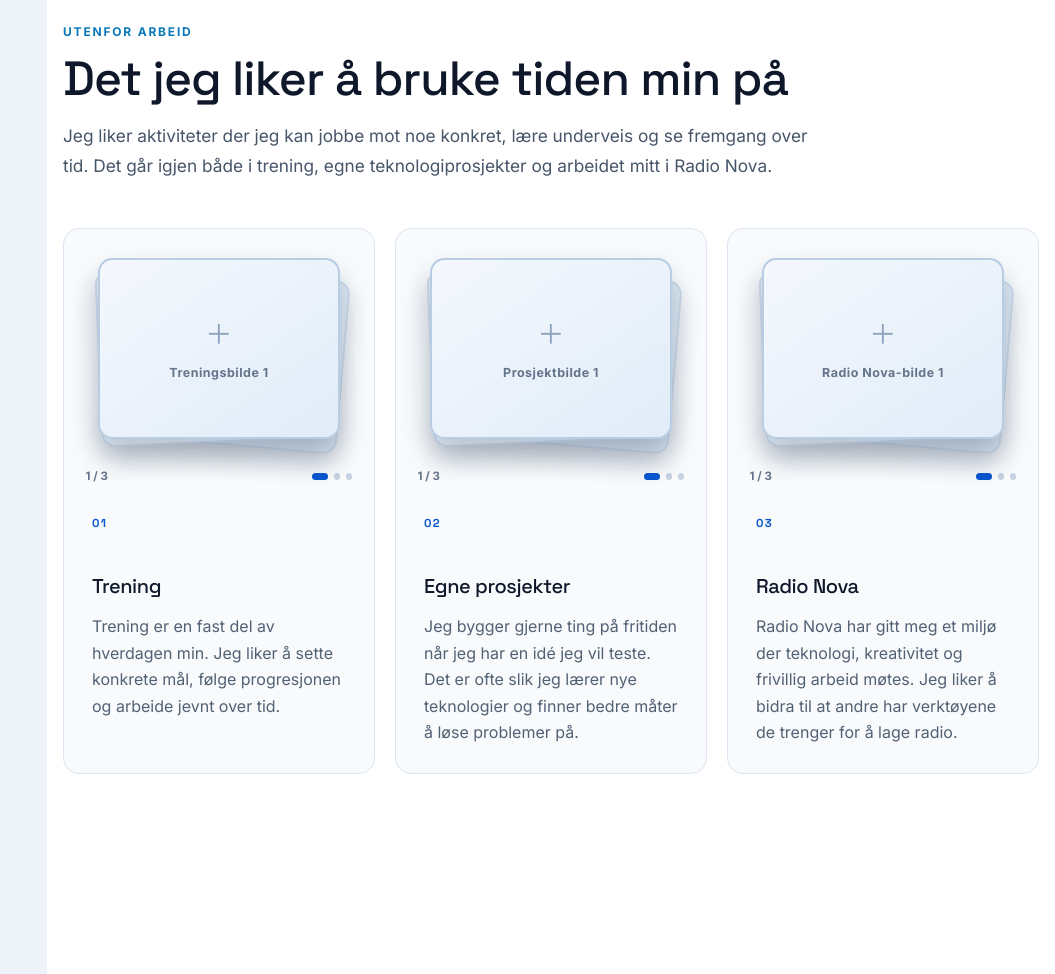
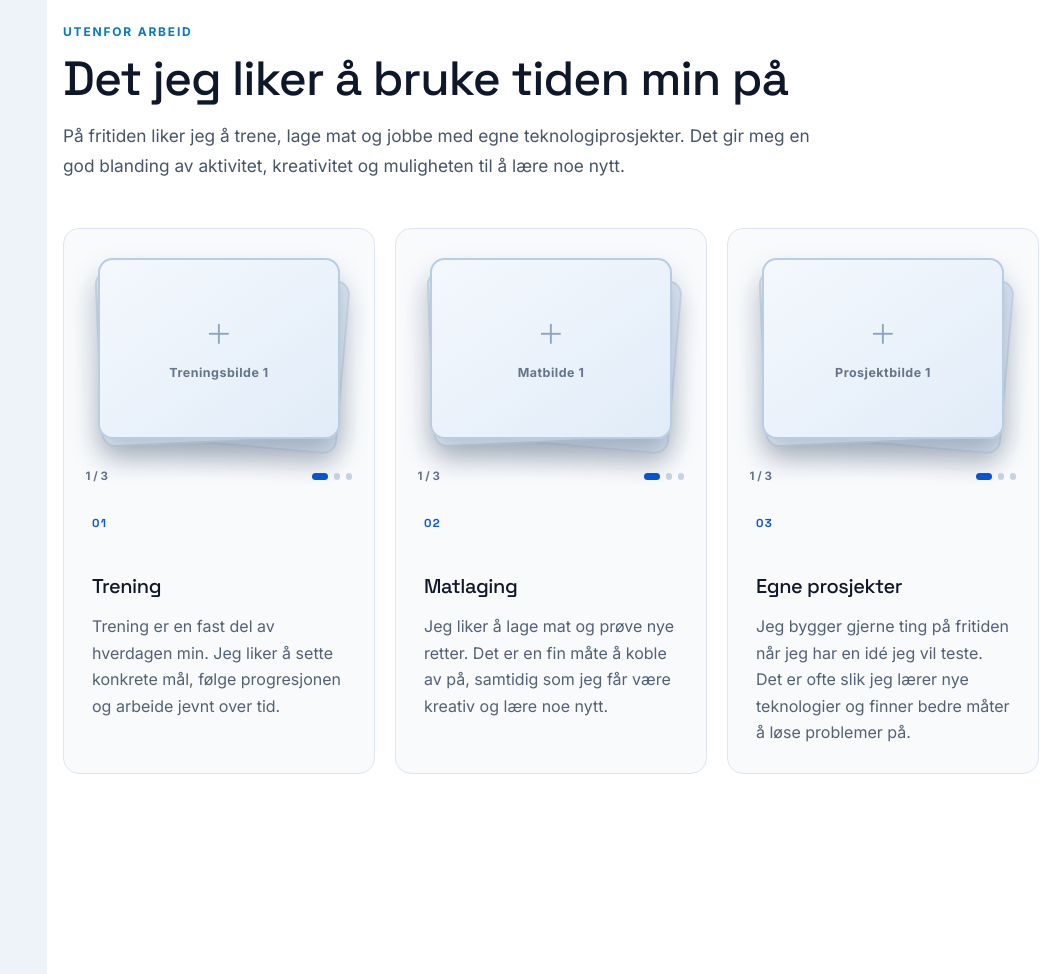
Before and after one commit to Nithusan2002/nithusan2002.github.io, a website: page om-meg/index.html in a window 1280 px wide. Shown: the part 1220-2194 px from the top of the page, without its empty margins (225-1280 px from the left). Drawn offline with Linux system fonts and the light colour scheme.

Commit message:
Update personal interests

```diff
--- a/om-meg/index.html
+++ b/om-meg/index.html
@@ -86,7 +86,7 @@
                 <div class="personal-intro reveal">
                     <p class="personal-eyebrow" data-no="Utenfor arbeid" data-en="Outside work">Utenfor arbeid</p>
                     <h2 data-no="Det jeg liker å bruke tiden min på" data-en="How I like to spend my time">Det jeg liker å bruke tiden min på</h2>
-                    <p data-no="Jeg liker aktiviteter der jeg kan jobbe mot noe konkret, lære underveis og se fremgang over tid. Det går igjen både i trening, egne teknologiprosjekter og arbeidet mitt i Radio Nova." data-en="I enjoy activities where I can work towards something tangible, learn along the way and see progress over time. That applies to training, personal technology projects and my work at Radio Nova.">Jeg liker aktiviteter der jeg kan jobbe mot noe konkret, lære underveis og se fremgang over tid. Det går igjen både i trening, egne teknologiprosjekter og arbeidet mitt i Radio Nova.</p>
+                    <p data-no="På fritiden liker jeg å trene, lage mat og jobbe med egne teknologiprosjekter. Det gir meg en god blanding av aktivitet, kreativitet og muligheten til å lære noe nytt." data-en="In my spare time, I enjoy training, cooking and working on personal technology projects. It gives me a good mix of activity, creativity and opportunities to learn something new.">På fritiden liker jeg å trene, lage mat og jobbe med egne teknologiprosjekter. Det gir meg en god blanding av aktivitet, kreativitet og muligheten til å lære noe nytt.</p>
                 </div>
                 <div class="interest-grid">
                     <article class="interest-card reveal">
@@ -105,6 +105,21 @@
                         <p data-no="Trening er en fast del av hverdagen min. Jeg liker å sette konkrete mål, følge progresjonen og arbeide jevnt over tid." data-en="Training is a regular part of my routine. I enjoy setting clear goals, tracking progress and putting in consistent work over time.">Trening er en fast del av hverdagen min. Jeg liker å sette konkrete mål, følge progresjonen og arbeide jevnt over tid.</p>
                     </article>
                     <article class="interest-card reveal">
+                        <div class="hobby-gallery" data-gallery aria-label="Bilder fra matlaging">
+                            <div class="hobby-photo-stack">
+                                <div class="hobby-photo-placeholder is-active" data-slide><span data-no="Matbilde 1" data-en="Cooking photo 1">Matbilde 1</span></div>
+                                <div class="hobby-photo-placeholder" data-slide><span data-no="Matbilde 2" data-en="Cooking photo 2">Matbilde 2</span></div>
+                                <div class="hobby-photo-placeholder" data-slide><span data-no="Matbilde 3" data-en="Cooking photo 3">Matbilde 3</span></div>
+                                <button type="button" class="gallery-hitarea gallery-prev" data-gallery-prev aria-label="Forrige bilde"></button>
+                                <button type="button" class="gallery-hitarea gallery-next" data-gallery-next aria-label="Neste bilde"></button>
+                            </div>
+                            <div class="gallery-meta"><span data-gallery-count>1 / 3</span><div class="gallery-dots" aria-hidden="true"></div></div>
+                        </div>
+                        <span>02</span>
+                        <h3 data-no="Matlaging" data-en="Cooking">Matlaging</h3>
+                        <p data-no="Jeg liker å lage mat og prøve nye retter. Det er en fin måte å koble av på, samtidig som jeg får være kreativ og lære noe nytt." data-en="I enjoy cooking and trying new dishes. It is a good way to unwind while being creative and learning something new.">Jeg liker å lage mat og prøve nye retter. Det er en fin måte å koble av på, samtidig som jeg får være kreativ og lære noe nytt.</p>
+                    </article>
+                    <article class="interest-card reveal">
                         <div class="hobby-gallery" data-gallery aria-label="Bilder fra egne prosjekter">
                             <div class="hobby-photo-stack">
                                 <div class="hobby-photo-placeholder is-active" data-slide><span data-no="Prosjektbilde 1" data-en="Project photo 1">Prosjektbilde 1</span></div>
@@ -115,24 +130,9 @@
                             </div>
                             <div class="gallery-meta"><span data-gallery-count>1 / 3</span><div class="gallery-dots" aria-hidden="true"></div></div>
                         </div>
-                        <span>02</span>
+                        <span>03</span>
                         <h3 data-no="Egne prosjekter" data-en="Personal projects">Egne prosjekter</h3>
                         <p data-no="Jeg bygger gjerne ting på fritiden når jeg har en idé jeg vil teste. Det er ofte slik jeg lærer nye teknologier og finner bedre måter å løse problemer på." data-en="I like building things in my spare time when I have an idea I want to test. It is often how I learn new technologies and find better ways to solve problems.">Jeg bygger gjerne ting på fritiden når jeg har en idé jeg vil teste. Det er ofte slik jeg lærer nye teknologier og finner bedre måter å løse problemer på.</p>
-                    </article>
-                    <article class="interest-card reveal">
-                        <div class="hobby-gallery" data-gallery aria-label="Bilder fra Radio Nova">
-                            <div class="hobby-photo-stack">
-                                <div class="hobby-photo-placeholder is-active" data-slide><span data-no="Radio Nova-bilde 1" data-en="Radio Nova photo 1">Radio Nova-bilde 1</span></div>
-                                <div class="hobby-photo-placeholder" data-slide><span data-no="Radio Nova-bilde 2" data-en="Radio Nova photo 2">Radio Nova-bilde 2</span></div>
-                                <div class="hobby-photo-placeholder" data-slide><span data-no="Radio Nova-bilde 3" data-en="Radio Nova photo 3">Radio Nova-bilde 3</span></div>
-                                <button type="button" class="gallery-hitarea gallery-prev" data-gallery-prev aria-label="Forrige bilde"></button>
-                                <button type="button" class="gallery-hitarea gallery-next" data-gallery-next aria-label="Neste bilde"></button>
-                            </div>
-                            <div class="gallery-meta"><span data-gallery-count>1 / 3</span><div class="gallery-dots" aria-hidden="true"></div></div>
-                        </div>
-                        <span>03</span>
-                        <h3>Radio Nova</h3>
-                        <p data-no="Radio Nova har gitt meg et miljø der teknologi, kreativitet og frivillig arbeid møtes. Jeg liker å bidra til at andre har verktøyene de trenger for å lage radio." data-en="Radio Nova gives me a place where technology, creativity and volunteer work meet. I enjoy helping others have the tools they need to make radio.">Radio Nova har gitt meg et miljø der teknologi, kreativitet og frivillig arbeid møtes. Jeg liker å bidra til at andre har verktøyene de trenger for å lage radio.</p>
                     </article>
                 </div>
             </div>
```
